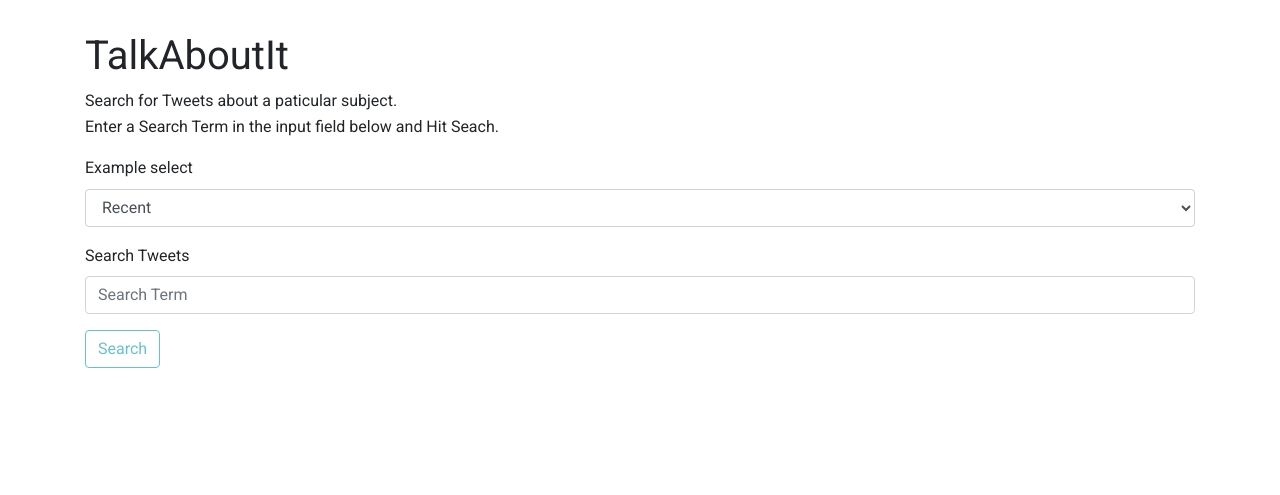
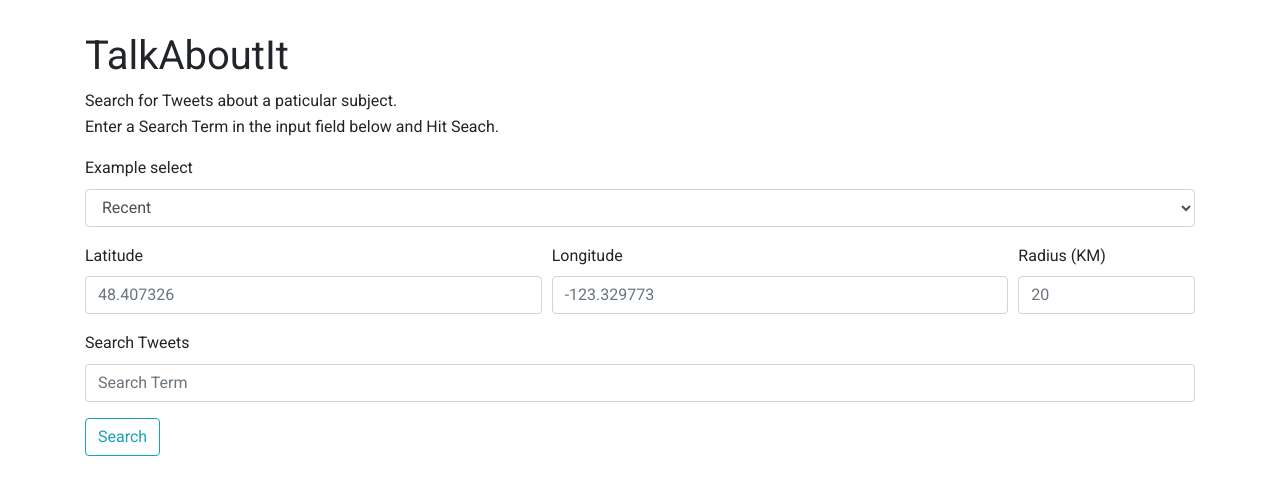
Before and after one commit to FlyteWizard/talkaboutit, a Flask app: page / in a window 1280 px wide. Shown: the part 58-553 px from the top of the page. Run offline with Flask 2, Linux system fonts and the light colour scheme; some libraries are stand-ins or nearby versions.

Commit message:
Add ability to add geolocation for tweet search

```diff
--- a/app.py
+++ b/app.py
@@ -38,16 +38,21 @@ def search():
   access_token = oauth2.Token(key=ACCESS_KEY, secret=ACCESS_SECRET)
   client = oauth2.Client(consumer, access_token)
 
-  # Get search from URL
+  # Get search, type, lat, long, rad from URL
   search_term = request.args.get("search")
-  result_type = request.args.get("resultType")
+  result_type = request.args.get("type")
+
+  latitude = str(request.args.get("lat"))
+  longitude = str(request.args.get("long"))
+  radius = str(request.args.get("rad"))
+
   tweets = []
 
   if search_term:
     # Build query string
 
-    # Geofence to ~Victoria, BC
-    geofence = "48.407326,-123.329773,20km"
+    # Geofence to location specified from user
+    geofence = latitude + "," + longitude + "," + radius + "km"
     # Add search term to query, add geofence to geocode and set truncate to false
     url = "https://api.twitter.com/1.1/search/tweets.json?q=%s" % search_term + "&geocode=%s" % geofence + "&tweet_mode=extended" + "&result_type=%s" % result_type
 
--- a/static/js/app.js
+++ b/static/js/app.js
@@ -2,7 +2,7 @@
 const displayTweets = (results) => {
   // If nothing matches show a retry button
   // Else show tweets
-  if(results.tweets.length === 0) {
+  if (results.tweets.length === 0) {
     // Create div
     let div = document.createElement("div");
     // Assign div a Class
@@ -17,7 +17,7 @@ const displayTweets = (results) => {
     document.getElementById("tweets").appendChild(div);
   } else {
     // For each result
-    for(let i = 0; i < results.tweets.length; i++) {
+    for (let i = 0; i < results.tweets.length; i++) {
       // Create div
       let div = document.createElement("div");
       // Assign div a Class
@@ -43,16 +43,19 @@ const displayTweets = (results) => {
 }
 
 // searchTalks
-const searchTalks = (searchTerm, resultType) => {
+const searchTalks = (searchTerm, resultType, latitude, longitude, radius) => {
   // Set searchTerm to the searchTerm
   document.getElementById("searchedTerm").innerHTML = searchTerm;
 
   // Create the query
   let query = "search=" + searchTerm;
-  let chosenResultType = "resultType=" + resultType;
+  let type = "type=" + resultType;
+  let lat = "lat=" + latitude;
+  let long = "long=" + longitude;
+  let rad = "rad=" + radius;
 
   // Get -> /search
-  return fetch("search?" + query + "&" + chosenResultType, {
+  return fetch("search?" + query + "&" + type + "&" + lat + "&" + long + "&" + rad, {
     method: "GET"
   })
   .then(response => response.json())
@@ -65,8 +68,15 @@ const searchTalks = (searchTerm, resultType) => {
 
 // search
 const search = () => {
+  // Get values for searchTerm, resultType, latitude, longitude, and redius
+  let searchTerm = sessionStorage.getItem("searchTerm");
+  let resultType = sessionStorage.getItem("resultType");
+  let latitude = sessionStorage.getItem("latitude");
+  let longitude = sessionStorage.getItem("longitude");
+  let radius = sessionStorage.getItem("radius");
+
   // searchTalks
-  searchTalks(sessionStorage.getItem("searchTerm"), sessionStorage.getItem("resultType"));
+  searchTalks(searchTerm, resultType, latitude, longitude, radius);
 }
 
 // changeToTweetsPage
@@ -77,75 +87,51 @@ const changeToTweetsPage = () => {
 
 // setSearchTerm
 const setSearchTerm = () => {
-  if(document.getElementById("searchTerm").value !== "") {
-    // Clear searchTerm and resultType
+  // Prevent page from refreshing
+  event.preventDefault();
+
+  // Clear searchTerm, resultType, latitude, longitude, and radius
   sessionStorage.removeItem("searchTerm");
   sessionStorage.removeItem("resultType");
+  sessionStorage.removeItem("latitude");
+  sessionStorage.removeItem("longitude");
+  sessionStorage.removeItem("radius");
 
-    // Get value
+  // Get values for searchTerm, resultType, latitude, longitude, and radius
   let searchTerm = document.getElementById("searchTerm").value;
-    let chosenResultType = document.getElementById("resultType").options[resultType.selectedIndex].value;
-    // Set searchTerm and resultType
+  let type = document.getElementById("resultType").options[resultType.selectedIndex].value;
+  let latitude = document.getElementById("latitude").value;
+  let longitude = document.getElementById("longitude").value;
+  let radius = document.getElementById("radius").value;
+
+  // Set searchTerm, resultType, latitude, longitude, and radius
   sessionStorage.setItem("searchTerm", searchTerm);
-    sessionStorage.setItem("resultType", chosenResultType);
+  sessionStorage.setItem("resultType", type);
+  sessionStorage.setItem("latitude", latitude);
+  sessionStorage.setItem("longitude", longitude);
+  sessionStorage.setItem("radius", radius);
 
   // Fresh Search
   document.getElementById("searchTerm").value = "";
+  document.getElementById("latitude").value = "";
+  document.getElementById("longitude").value = "";
+  document.getElementById("radius").value = "";
 
   // changeToTweetsPage
   changeToTweetsPage();
-  } else {
-    console.log("😭 Search cannot be empty.")
-  }
-}
-
-// disableButtonToggle
-const disableButtonToggle = () => {
-  // Get buttons from the page
-  let buttons = document.getElementsByClassName("btn");
-
-  // If nothing in input field disable button
-  // Else undisable
-  if(document.getElementById("searchTerm").value === "") {
-    for(let i = 0; i < buttons.length; i++) {
-      // Sets buttons to disabled
-      buttons[i].disabled = true;
-    }
-  } else {
-    for(let i = 0; i < buttons.length; i++) {
-      // Set buttons to undisabled
-      buttons[i].disabled = false;
-    }
-  }
 }
 
 // Check if the element exists
 let searchTermExist = document.getElementById("searchTerm");
+let latitudeExist = document.getElementById("latitude");
+let longitudeExist = document.getElementById("longitude");
+let radiusExist = document.getElementById("radius");
 
 // If it exists
-if(searchTermExist) {
-  // Listen for input
-  document.getElementById("searchTerm").addEventListener("input", function (event) {
-    // disableButtonToggle
-    disableButtonToggle();
-  });
-
-  // disableButtonToggle
-  disableButtonToggle();
-
-  // Allows for Enter Key to serve as Button Click
-  document.getElementById("searchTerm").addEventListener("keyup", function (event) {
-    // If key is not Enter return nothing
-    // Else trigger setSearchTerm
-    if(event.key !== "Enter") {
-      return;
-    } else {
-      event.preventDefault();
-      // setSearchTerm
-      setSearchTerm();
-    }
-  })
-
+if (searchTermExist && latitudeExist && longitudeExist && radiusExist) {
   // Fresh Search
   document.getElementById("searchTerm").value = "";
+  document.getElementById("latitude").value = "";
+  document.getElementById("longitude").value = "";
+  document.getElementById("radius").value = "";
 }
--- a/templates/index.html
+++ b/templates/index.html
@@ -37,6 +37,7 @@
 
       <!-- Search Term -->
       <section>
+        <form onsubmit="setSearchTerm()">
           <div class="form-group">
             <label for="resultType">Example select</label>
             <select class="form-control" id="resultType">
@@ -45,11 +46,26 @@
               <option value="popular">Popular</option>
             </select>
           </div>
+          <div class="form-row">
+            <div class="form-group col-md-5">
+              <label for="latitude">Latitude</label>
+              <input type="number" step="any" class="form-control" id="latitude" placeholder="48.407326" required="required">
+            </div>
+            <div class="form-group col-md-5">
+              <label for="longitude">Longitude</label>
+              <input type="number" step="any" class="form-control" id="longitude" placeholder="-123.329773" required="required">
+            </div>
+            <div class="form-group col-md-2">
+              <label for="radius">Radius (KM)</label>
+              <input type="number" step="any" class="form-control" id="radius" placeholder="20" required="required" />
+            </div>
+          </div>
           <div class="form-group">
             <label for="searchTerm">Search Tweets</label>
-          <input type="email" class="form-control" id="searchTerm" placeholder="Search Term">
+            <input type="text" class="form-control" id="searchTerm" placeholder="Search Term" required="required">
           </div>
-        <button class="btn btn-outline-info" onclick="setSearchTerm()">Search</button>
+          <button type="submit" class="btn btn-outline-info">Search</button>
+        </form>
       </section>
     </main>
 
```
Also changed, not shown: README.md. Lines whose indentation alone changed are shown as unchanged.
